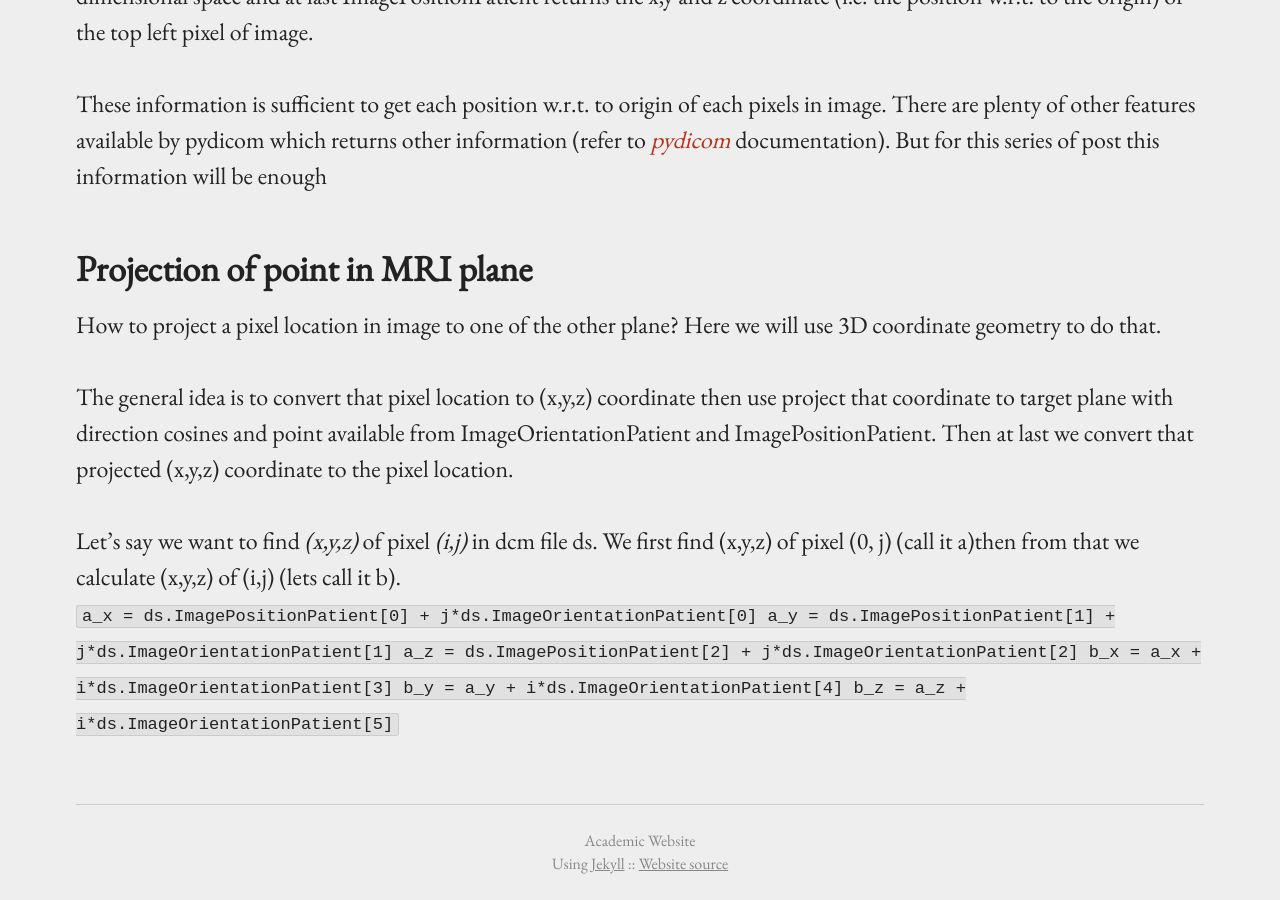
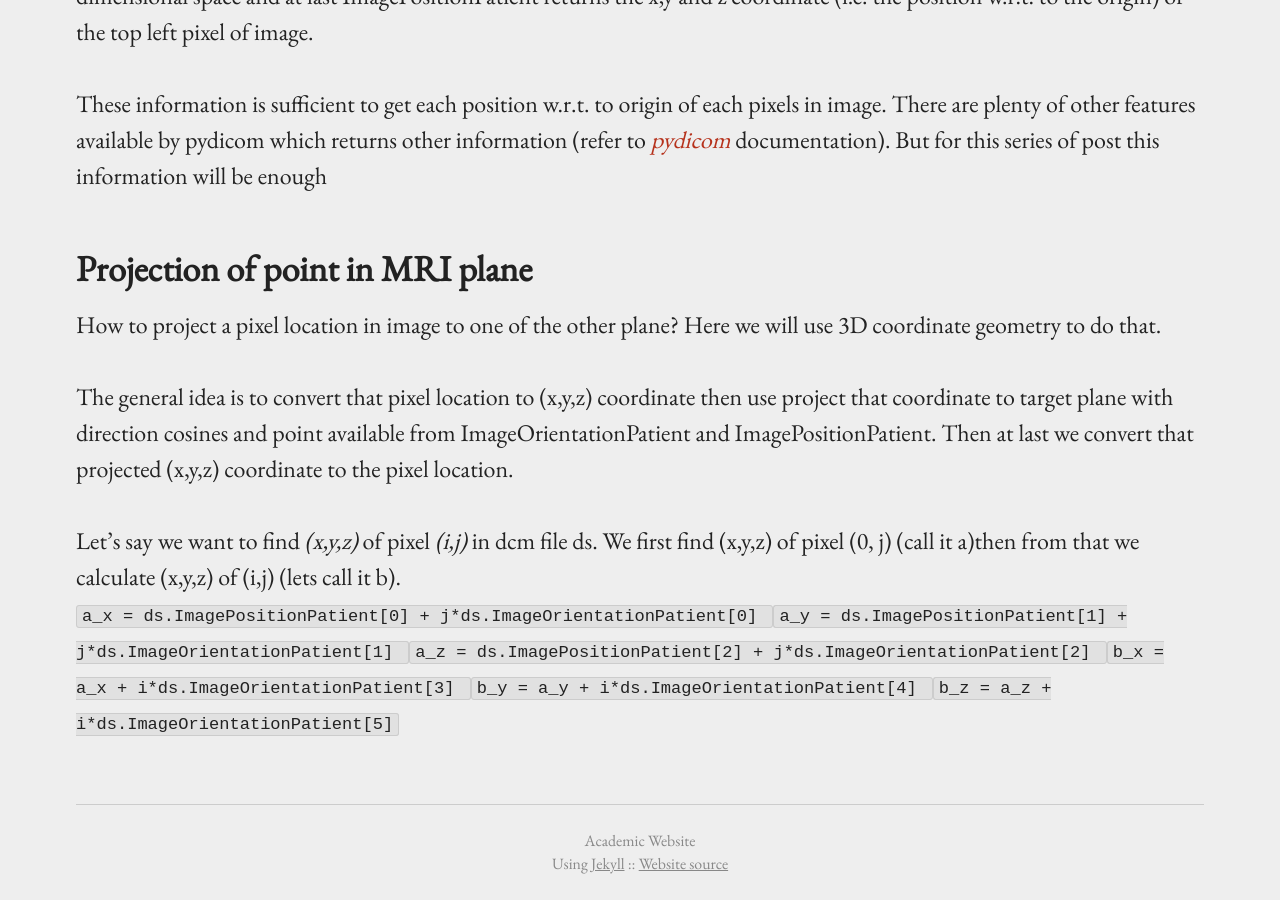
Before and after one commit to BadrinathS/BadrinathS.github.io, a Jekyll site: the page built from _posts/2019-02-15-Understanding-MRI-scans.md, in a window 1280 px wide and 900 px high, scrolled down 3168 px. Built offline with Jekyll 4.4.1, drawn with Linux system fonts in a browser that asks for light colours; comment, search, counter and statistics services are not loaded.

Commit message:
Update 2019-02-15-Understanding-MRI-scans.md

```diff
--- a/_posts/2019-02-15-Understanding-MRI-scans.md
+++ b/_posts/2019-02-15-Understanding-MRI-scans.md
@@ -62,10 +62,20 @@ Let’s say we want to find <i>(x,y,z)</i> of pixel <i>(i,j)</i> in dcm file ds.
 <br>
 <code>
   a_x = ds.ImagePositionPatient[0] + j*ds.ImageOrientationPatient[0]
+</code>
+<code>
   a_y = ds.ImagePositionPatient[1] + j*ds.ImageOrientationPatient[1]
+</code>
+<code>
   a_z = ds.ImagePositionPatient[2] + j*ds.ImageOrientationPatient[2]
+</code>
+<code>
   b_x = a_x + i*ds.ImageOrientationPatient[3]
+</code>
+<code>
   b_y = a_y + i*ds.ImageOrientationPatient[4]
+</code>
+<code>
   b_z = a_z + i*ds.ImageOrientationPatient[5]
 </code>
 
```
